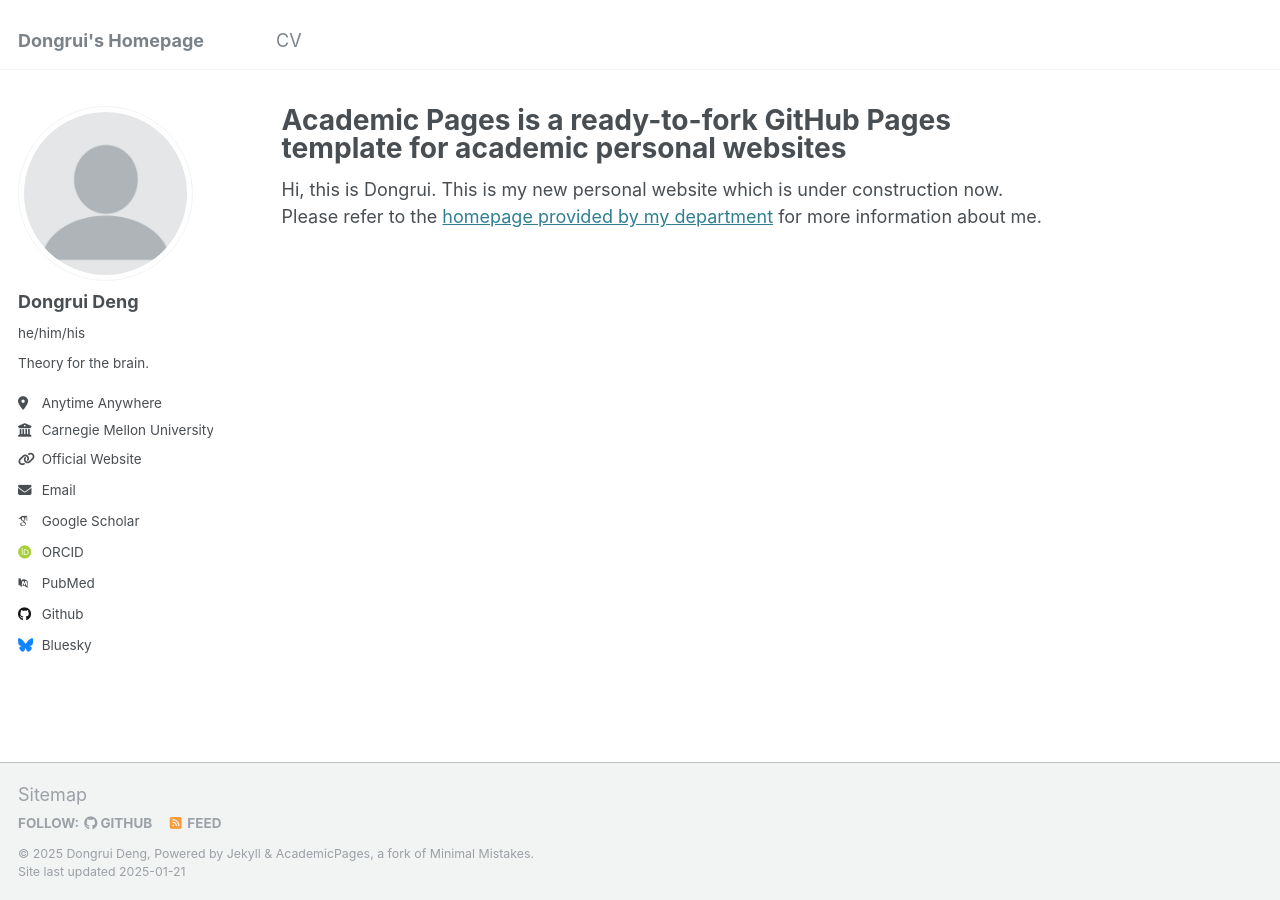
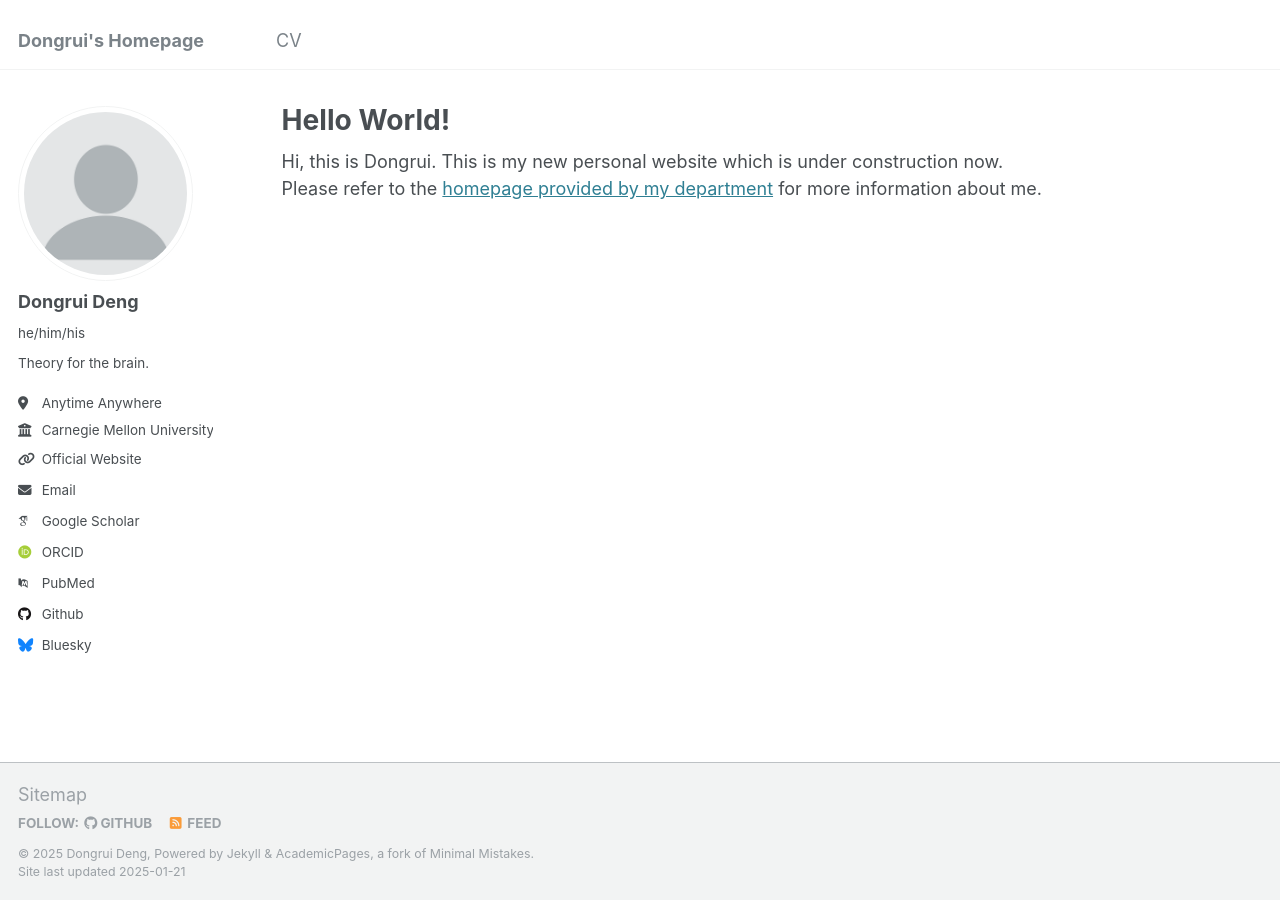
Before and after one commit to dongruid/dongruid.github.io, a Jekyll site: the page built from _pages/about.md, in a window 1280 px wide. Built offline with Jekyll 4.4.1, drawn with Linux system fonts in a browser that asks for light colours; some web fonts are replaced.

Commit message:
Update about.md

```diff
--- a/_pages/about.md
+++ b/_pages/about.md
@@ -1,6 +1,6 @@
 ---
 permalink: /
-title: "Academic Pages is a ready-to-fork GitHub Pages template for academic personal websites"
+title: "Hello World!"
 author_profile: true
 redirect_from:
   - /about/
```
